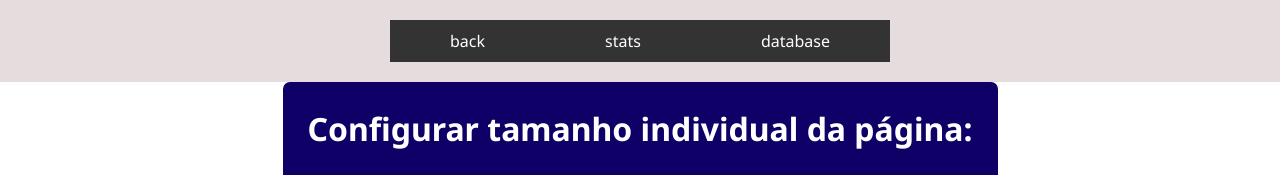
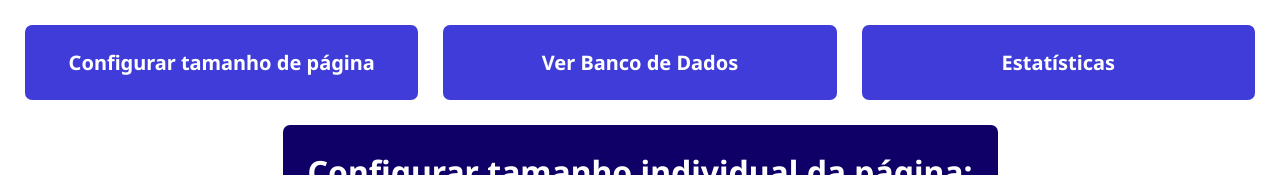
Before and after one commit to PauloUbirajara/static-hash-index-Front, a React (Create React App) app in the folder db-front/: page / in a window 1280 px wide. Shown: the top 175 px of the page. Built offline with nearby package versions, Linux system fonts and the light colour scheme.

Commit message:
change MainTemplate component and use Button component for items

```diff
--- a/db-front/src/common/MainTemplate.tsx
+++ b/db-front/src/common/MainTemplate.tsx
@@ -1,51 +1,40 @@
-import React, { FC } from 'react'
+import { ReactElement } from 'react'
 import styled from 'styled-components'
-import { Link } from 'react-router-dom'
 
-const Header = styled.header`
-    text-align: center;
-    background-color: #beacac67;
-`
+
+import { ButtonComponent } from '../components/Button/ButtonComponent'
+
 
 const NavBar = styled.div`
-    display: flex;
-    justify-content: center;
-    ul{
-        list-style: none;
-        background-color: #333;
-        margin: 20px auto;
-    }
+  display: grid;
+  grid-template-columns: repeat(3, 1fr);
+  height: 75px;
+  gap: 25px;
+  padding: 25px;
 
-    ul li{
-        float: left;
-        padding: 10px;
-    }
-    ul li:hover{
-        background-color: #918888;
-        a{
-            color: black;
-        }
-    }
-    ul li a{
-        text-decoration: none;
-        color: white;
-        padding: 10px 50px;
+  *{
+    font-size: 1.25rem;
   }
 `
 
-const MainTemplate: FC = ({ children }) => (
-    <>
-        <Header>
+
+type MainTemplateProps = {
+  children: ReactElement
+}
+
+
+const MainTemplate = (props: MainTemplateProps) => {
+  const { children } = props
+
+  return <>
     <NavBar>
-                <ul>
-                <li><Link to='/'>back</Link></li>
-                    <li><Link to='/stats'>stats</Link></li>
-                    <li><Link to='/database'>database</Link></li>
-                </ul>
+      <ButtonComponent to='/' text="Configurar tamanho de página" />
+      <ButtonComponent to='/database/1' text="Ver Banco de Dados" />
+      <ButtonComponent to='/stats' text="Estatísticas" />
     </NavBar>
-        </Header>
     {children}
   </>
-)
+}
+
 
 export default MainTemplate
```
Lines whose indentation alone changed are shown as unchanged.
